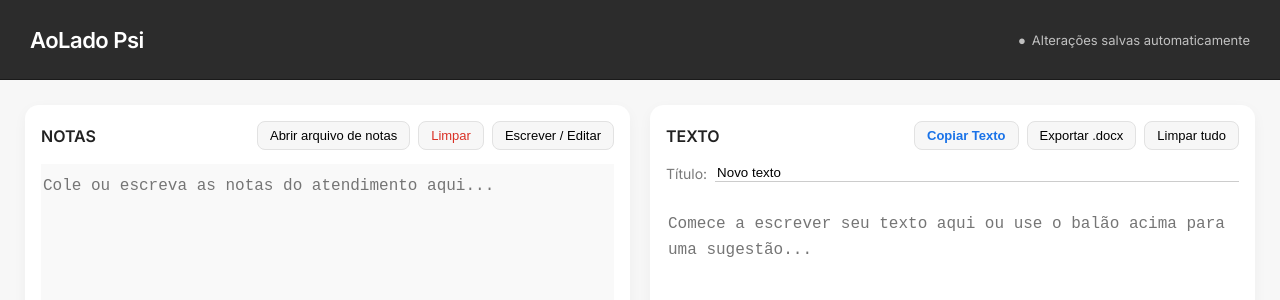
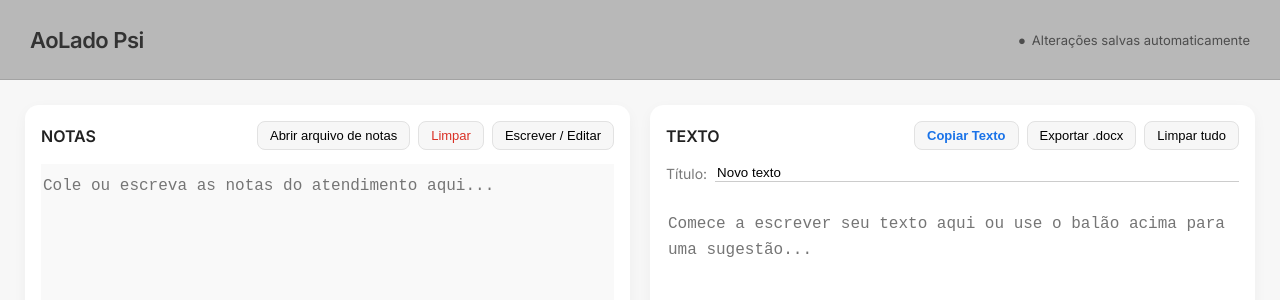
Before and after one commit to galeriacolmeia/aolado-psi, a React (Vite) app: page / in a window 1280 px wide. Shown: the top 300 px of the page. Built offline with nearby package versions, Linux system fonts and the light colour scheme.

Commit message:
melhorias ux 5

```diff
--- a/src/index.css
+++ b/src/index.css
@@ -3,19 +3,20 @@ body { margin: 0; font-family: "Inter", sans-serif; }
 
 .app { height: 100vh; display: flex; flex-direction: column; transition: 0.4s; }
 
+/* Cabeçalho Cinza Prateado conforme sua escolha */
 .topbar {
   display: flex;
   justify-content: space-between;
   align-items: center;
   padding: 0 30px;
   height: 80px;
-  background: #2c2c2c;
-  color: #ffffff;
-  border-bottom: 1px solid #1a1a1a;
+  background: #B8B8B8;
+  color: #333333; /* Texto escuro para contrastar com o cinza claro */
+  border-bottom: 1px solid #a3a3a3;
 }
 
 .logo { font-size: 22px; font-weight: 700; letter-spacing: -0.5px; }
-.save { font-size: 13px; opacity: 0.7; font-weight: 400; display: flex; align-items: center; gap: 6px; }
+.save { font-size: 13px; opacity: 0.8; font-weight: 500; display: flex; align-items: center; gap: 6px; }
 
 .main { flex: 1; display: flex; gap: 20px; padding: 25px; }
 
```
